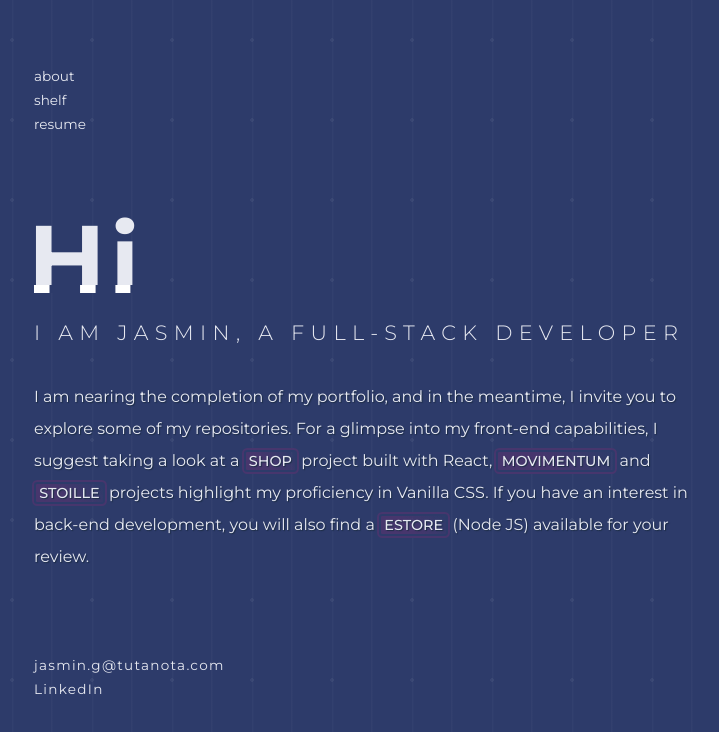
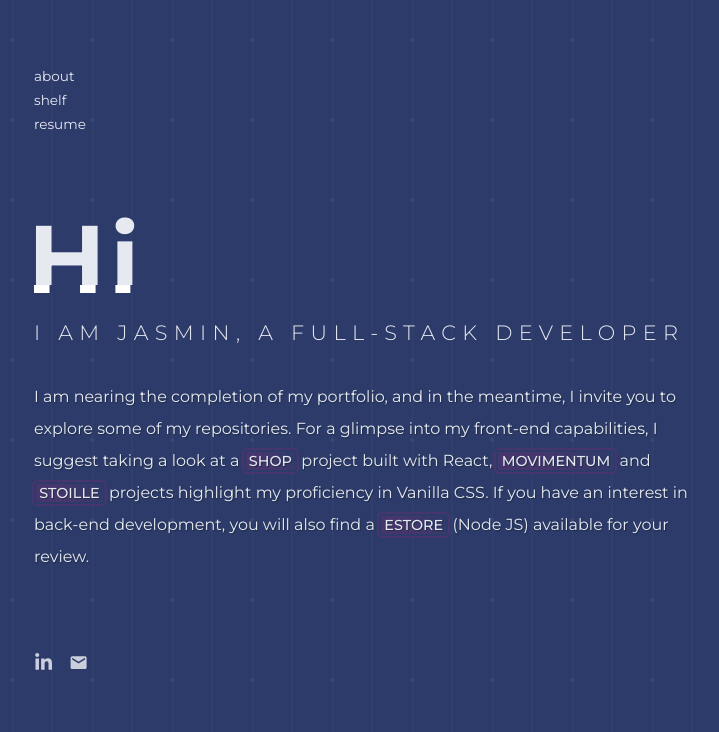
Before and after one commit to jasmingubeljic/jasmingubeljic.github.io, a Next.js app: page / in a window 1280 px wide. Shown: the top 732 px of the page, without its empty margins (268-987 px from the left). Built offline with nearby package versions, Linux system fonts and the light colour scheme.

Commit message:
style: use icons for contact info

```diff
--- a/package.json
+++ b/package.json
@@ -15,6 +15,7 @@
     "next": "15.1.3",
     "react": "^19.0.0",
     "react-dom": "^19.0.0",
+    "react-icons": "^5.4.0",
     "react-syntax-highlighter": "^15.6.1"
   },
   "devDependencies": {
--- a/src/components/Footer/Footer.js
+++ b/src/components/Footer/Footer.js
@@ -1,21 +1,23 @@
 import styles from "./Footer.module.css";
+import { MdMail } from "react-icons/md";
+import { FaLinkedinIn } from "react-icons/fa";
 
 export default function Footer() {
   return (
     <footer className={styles.footer}>
       <ul className={styles.ul}>
         <li className={styles.li}>
-          <a href="mailto: jasmin.g@tutanota.com" className={styles.link}>
-            jasmin.g@tutanota.com
-          </a>
-        </li>
-        <li className={styles.li}>
           <a
             href="https://linkedin.com/in/jasmin-gubeljic"
             target="_blank"
             className={styles.link}
           >
-            LinkedIn
+            <FaLinkedinIn />
+          </a>
+        </li>
+        <li className={styles.li}>
+          <a href="mailto: jasmin.g@tutanota.com" className={styles.link}>
+            <MdMail />
           </a>
         </li>
       </ul>
--- a/src/components/Footer/Footer.module.css
+++ b/src/components/Footer/Footer.module.css
@@ -6,22 +6,26 @@
 .ul {
   font-size: 0.9rem;
   list-style: none;
+  display: flex;
+  gap: 1rem;
 }
 
 .li {
-  font-size: inherit;
   letter-spacing: 0.08rem;
-  line-height: 1.7;
+}
+
+.li svg {
+  font-size: 1.2rem;
 }
 
 .link {
-  font-size: 0.85rem;
+  opacity: 0.85;
   color: var(--easy-text);
   text-decoration: none;
   letter-spacing: 0.08rem;
 }
 
 .link:hover {
-  opacity: 0.8;
-  transition: opacity 150ms;
+  opacity: 1;
+  transition: opacity 250ms;
 }
```
Also changed, not shown: 1 other file (tests, documents, lock files or other folders).
